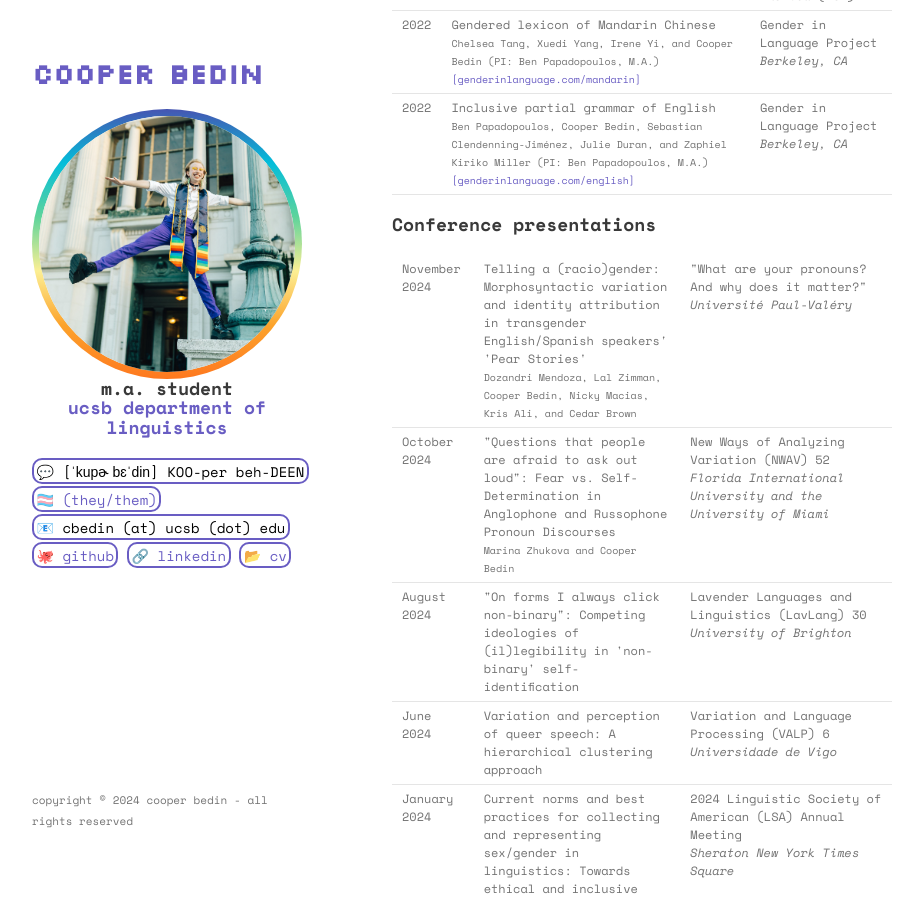
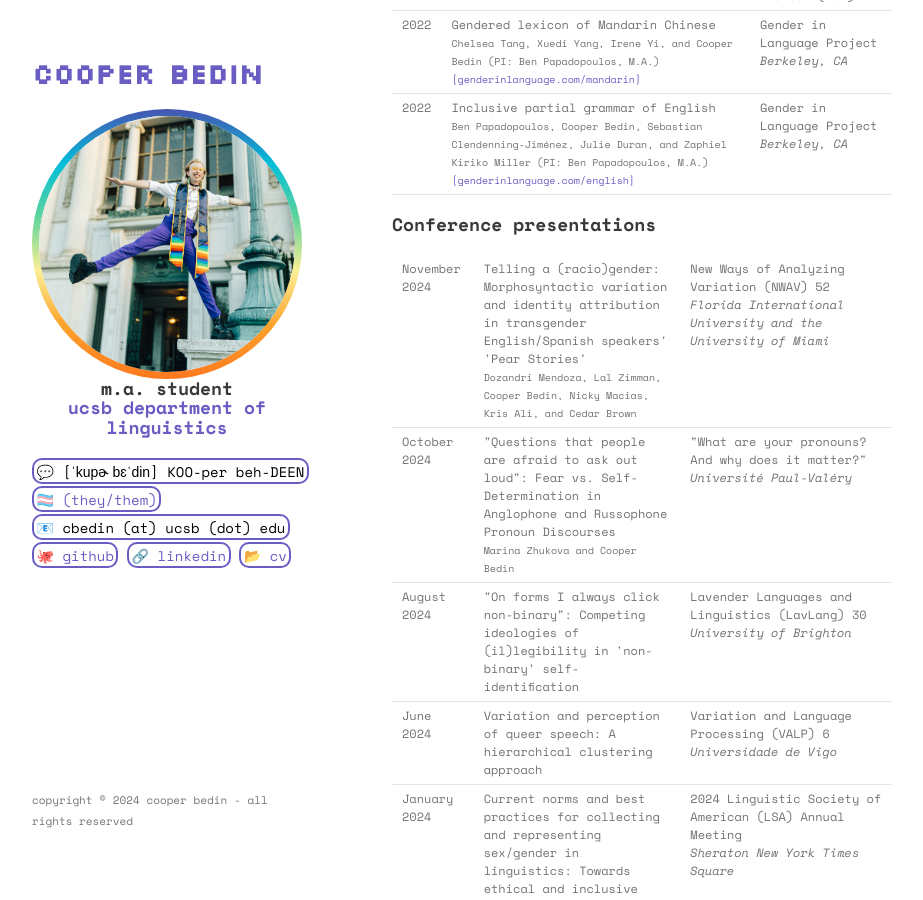
Before and after one commit to cbedin/cbedin.github.io, a Jekyll site: the page built from cv.md, in a window 1280 px wide and 900 px high, scrolled down 2269 px. Shown: the whole window, without its empty margins (178-1101 px from the left). Built offline with Jekyll 4.4.1, drawn with Linux system fonts in a browser that asks for light colours; part of the change alters nothing that is shown.

```diff
--- a/cv.md
+++ b/cv.md
@@ -271,8 +271,8 @@ layout: default
     </span>
     </td>
     <td>
-    "What are your pronouns? And why does it matter?"<br>
-    <i>Université Paul-Valéry</i>
+    New Ways of Analyzing Variation (NWAV) 52<br>
+    <i>Florida International University and the University of Miami</i>
     </td>
 </tr>
 <tr>
@@ -284,8 +284,8 @@ layout: default
     </span>
     </td>
     <td>
-    New Ways of Analyzing Variation (NWAV) 52<br>
-    <i>Florida International University and the University of Miami</i>
+    "What are your pronouns? And why does it matter?"<br>
+    <i>Université Paul-Valéry</i>
     </td>
 </tr>
 <tr>
```
